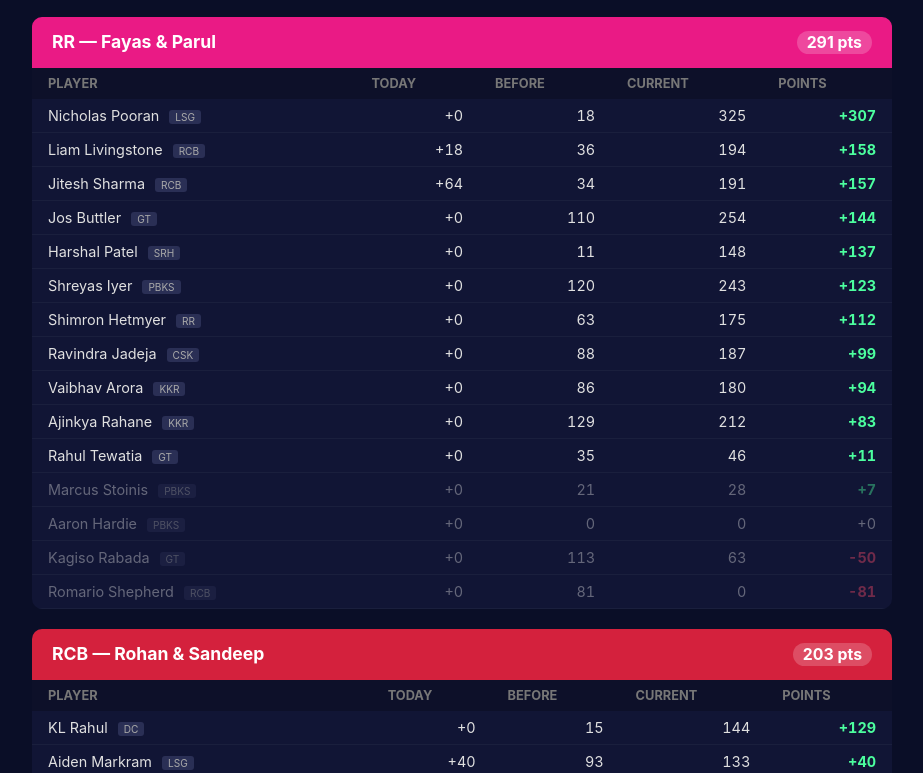
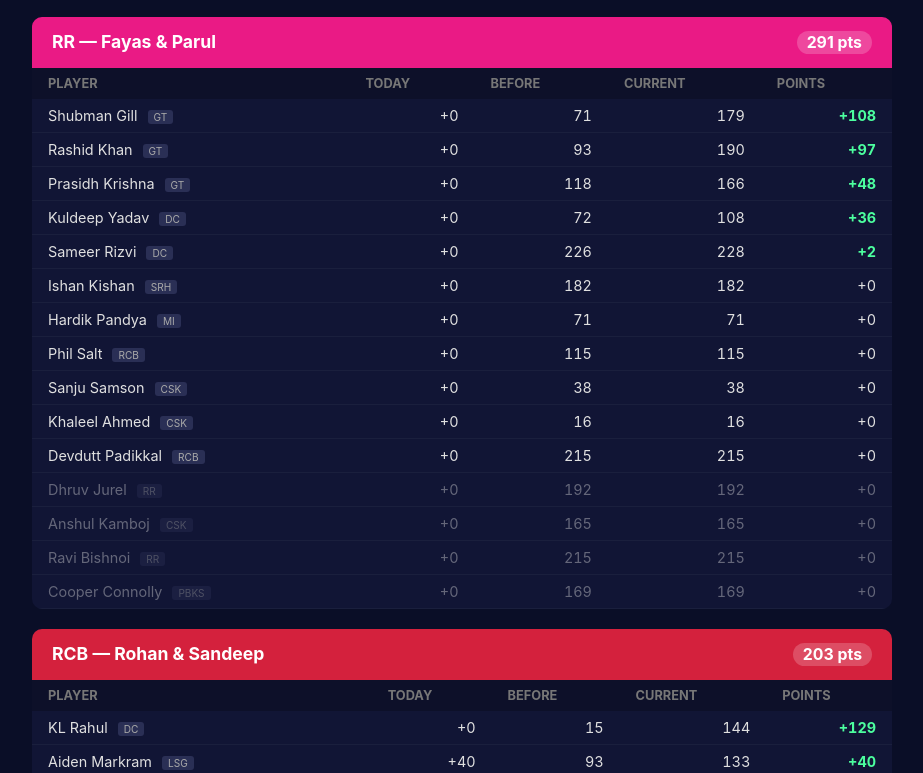
Before and after one commit to fayazfaizy/IplFantasy, a plain HTML site: page docs/index.html in a window 1280 px wide. Shown: the part 1754-2527 px from the top of the page, without its empty margins (178-1101 px from the left). Drawn offline with Linux system fonts and the light colour scheme.

Commit message:
fixed leaderboard

```diff
--- a/docs/index.html
+++ b/docs/index.html
@@ -324,109 +324,109 @@
         <thead><tr><th>Player</th><th>Today</th><th>Before</th><th>Current</th><th>Points</th></tr></thead>
         <tbody>
             <tr class="">
-              <td>Nicholas Pooran <span class="ipl-team">LSG</span></td>
+              <td>Shubman Gill <span class="ipl-team">GT</span></td>
               <td class="num">+0</td>
-              <td class="num">18</td>
-              <td class="num">325</td>
-              <td class="num pos">+307</td>
+              <td class="num">71</td>
+              <td class="num">179</td>
+              <td class="num pos">+108</td>
             </tr>
             <tr class="">
-              <td>Liam Livingstone <span class="ipl-team">RCB</span></td>
-              <td class="num">+18</td>
-              <td class="num">36</td>
-              <td class="num">194</td>
-              <td class="num pos">+158</td>
+              <td>Rashid Khan <span class="ipl-team">GT</span></td>
+              <td class="num">+0</td>
+              <td class="num">93</td>
+              <td class="num">190</td>
+              <td class="num pos">+97</td>
             </tr>
             <tr class="">
-              <td>Jitesh Sharma <span class="ipl-team">RCB</span></td>
-              <td class="num">+64</td>
-              <td class="num">34</td>
-              <td class="num">191</td>
-              <td class="num pos">+157</td>
+              <td>Prasidh Krishna <span class="ipl-team">GT</span></td>
+              <td class="num">+0</td>
+              <td class="num">118</td>
+              <td class="num">166</td>
+              <td class="num pos">+48</td>
             </tr>
             <tr class="">
-              <td>Jos Buttler <span class="ipl-team">GT</span></td>
+              <td>Kuldeep Yadav <span class="ipl-team">DC</span></td>
               <td class="num">+0</td>
-              <td class="num">110</td>
-              <td class="num">254</td>
-              <td class="num pos">+144</td>
+              <td class="num">72</td>
+              <td class="num">108</td>
+              <td class="num pos">+36</td>
             </tr>
             <tr class="">
-              <td>Harshal Patel <span class="ipl-team">SRH</span></td>
+              <td>Sameer Rizvi <span class="ipl-team">DC</span></td>
               <td class="num">+0</td>
-              <td class="num">11</td>
-              <td class="num">148</td>
-              <td class="num pos">+137</td>
+              <td class="num">226</td>
+              <td class="num">228</td>
+              <td class="num pos">+2</td>
             </tr>
             <tr class="">
-              <td>Shreyas Iyer <span class="ipl-team">PBKS</span></td>
+              <td>Ishan Kishan <span class="ipl-team">SRH</span></td>
               <td class="num">+0</td>
-              <td class="num">120</td>
-              <td class="num">243</td>
-              <td class="num pos">+123</td>
+              <td class="num">182</td>
+              <td class="num">182</td>
+              <td class="num ">+0</td>
             </tr>
             <tr class="">
-              <td>Shimron Hetmyer <span class="ipl-team">RR</span></td>
+              <td>Hardik Pandya <span class="ipl-team">MI</span></td>
               <td class="num">+0</td>
-              <td class="num">63</td>
-              <td class="num">175</td>
-              <td class="num pos">+112</td>
+              <td class="num">71</td>
+              <td class="num">71</td>
+              <td class="num ">+0</td>
             </tr>
             <tr class="">
-              <td>Ravindra Jadeja <span class="ipl-team">CSK</span></td>
+              <td>Phil Salt <span class="ipl-team">RCB</span></td>
               <td class="num">+0</td>
-              <td class="num">88</td>
-              <td class="num">187</td>
-              <td class="num pos">+99</td>
+              <td class="num">115</td>
+              <td class="num">115</td>
+              <td class="num ">+0</td>
             </tr>
             <tr class="">
-              <td>Vaibhav Arora <span class="ipl-team">KKR</span></td>
+              <td>Sanju Samson <span class="ipl-team">CSK</span></td>
               <td class="num">+0</td>
-              <td class="num">86</td>
-              <td class="num">180</td>
-              <td class="num pos">+94</td>
+              <td class="num">38</td>
+              <td class="num">38</td>
+              <td class="num ">+0</td>
             </tr>
             <tr class="">
-              <td>Ajinkya Rahane <span class="ipl-team">KKR</span></td>
+              <td>Khaleel Ahmed <span class="ipl-team">CSK</span></td>
               <td class="num">+0</td>
-              <td class="num">129</td>
-              <td class="num">212</td>
-              <td class="num pos">+83</td>
+              <td class="num">16</td>
+              <td class="num">16</td>
+              <td class="num ">+0</td>
             </tr>
             <tr class="">
-              <td>Rahul Tewatia <span class="ipl-team">GT</span></td>
+              <td>Devdutt Padikkal <span class="ipl-team">RCB</span></td>
               <td class="num">+0</td>
-              <td class="num">35</td>
-              <td class="num">46</td>
-              <td class="num pos">+11</td>
-            </tr>
-            <tr class="bench">
-              <td>Marcus Stoinis <span class="ipl-team">PBKS</span></td>
-              <td class="num">+0</td>
-              <td class="num">21</td>
-              <td class="num">28</td>
-              <td class="num pos">+7</td>
-            </tr>
-            <tr class="bench">
-              <td>Aaron Hardie <span class="ipl-team">PBKS</span></td>
-              <td class="num">+0</td>
-              <td class="num">0</td>
-              <td class="num">0</td>
+              <td class="num">215</td>
+              <td class="num">215</td>
               <td class="num ">+0</td>
             </tr>
             <tr class="bench">
-              <td>Kagiso Rabada <span class="ipl-team">GT</span></td>
+              <td>Dhruv Jurel <span class="ipl-team">RR</span></td>
               <td class="num">+0</td>
-              <td class="num">113</td>
-              <td class="num">63</td>
-              <td class="num neg">-50</td>
+              <td class="num">192</td>
+              <td class="num">192</td>
+              <td class="num ">+0</td>
             </tr>
             <tr class="bench">
-              <td>Romario Shepherd <span class="ipl-team">RCB</span></td>
+              <td>Anshul Kamboj <span class="ipl-team">CSK</span></td>
               <td class="num">+0</td>
-              <td class="num">81</td>
-              <td class="num">0</td>
-              <td class="num neg">-81</td>
+              <td class="num">165</td>
+              <td class="num">165</td>
+              <td class="num ">+0</td>
+            </tr>
+            <tr class="bench">
+              <td>Ravi Bishnoi <span class="ipl-team">RR</span></td>
+              <td class="num">+0</td>
+              <td class="num">215</td>
+              <td class="num">215</td>
+              <td class="num ">+0</td>
+            </tr>
+            <tr class="bench">
+              <td>Cooper Connolly <span class="ipl-team">PBKS</span></td>
+              <td class="num">+0</td>
+              <td class="num">169</td>
+              <td class="num">169</td>
+              <td class="num ">+0</td>
             </tr></tbody>
       </table>
       </div>
@@ -683,8 +683,8 @@
               <td>Tristan Stubbs <span class="ipl-team">DC</span></td>
               <td class="num">+0</td>
               <td class="num">83</td>
-              <td class="num">155</td>
-              <td class="num pos">+72</td>
+              <td class="num">94</td>
+              <td class="num pos">+11</td>
             </tr>
             <tr class="">
               <td>Abhishek Sharma <span class="ipl-team">SRH</span></td>
@@ -711,64 +711,64 @@
               <td>Marco Jansen <span class="ipl-team">PBKS</span></td>
               <td class="num">+0</td>
               <td class="num">91</td>
-              <td class="num">98</td>
-              <td class="num pos">+7</td>
-            </tr>
-            <tr class="">
-              <td>Vaibhav Suryavanshi <span class="ipl-team">RR</span></td>
-              <td class="num">+0</td>
-              <td class="num">0</td>
-              <td class="num">0</td>
+              <td class="num">91</td>
               <td class="num ">+0</td>
-            </tr>
-            <tr class="">
-              <td>Abhishek Sharma <span class="ipl-team">SRH</span></td>
-              <td class="num">+0</td>
-              <td class="num">89</td>
-              <td class="num">85</td>
-              <td class="num neg">-4</td>
-            </tr>
-            <tr class="">
-              <td>Tim David <span class="ipl-team">RCB</span></td>
-              <td class="num">+21</td>
-              <td class="num">134</td>
-              <td class="num">117</td>
-              <td class="num neg">-17</td>
             </tr>
             <tr class="">
               <td>Nitish Kumar Reddy <span class="ipl-team">SRH</span></td>
               <td class="num">+0</td>
               <td class="num">205</td>
-              <td class="num">171</td>
-              <td class="num neg">-34</td>
+              <td class="num">205</td>
+              <td class="num ">+0</td>
+            </tr>
+            <tr class="">
+              <td>Ryan Rickelton <span class="ipl-team">MI</span></td>
+              <td class="num">+0</td>
+              <td class="num">156</td>
+              <td class="num">156</td>
+              <td class="num ">+0</td>
+            </tr>
+            <tr class="">
+              <td>Vaibhav Sooryavanshi <span class="ipl-team">RR</span></td>
+              <td class="num">+0</td>
+              <td class="num">200</td>
+              <td class="num">200</td>
+              <td class="num ">+0</td>
+            </tr>
+            <tr class="">
+              <td>Tim David <span class="ipl-team">RCB</span></td>
+              <td class="num">+0</td>
+              <td class="num">134</td>
+              <td class="num">134</td>
+              <td class="num ">+0</td>
             </tr>
             <tr class="bench">
-              <td>Yuzvendra Chahal <span class="ipl-team">PBKS</span></td>
+              <td>Shardul Thakur <span class="ipl-team">MI</span></td>
+              <td class="num">+0</td>
+              <td class="num">113</td>
+              <td class="num">113</td>
+              <td class="num ">+0</td>
+            </tr>
+            <tr class="bench">
+              <td>Riyan Parag <span class="ipl-team">RR</span></td>
               <td class="num">+0</td>
               <td class="num">95</td>
-              <td class="num">39</td>
-              <td class="num neg">-56</td>
+              <td class="num">95</td>
+              <td class="num ">+0</td>
             </tr>
             <tr class="bench">
-              <td>Rishabh Pant <span class="ipl-team">LSG</span></td>
+              <td>Mitchell Santner <span class="ipl-team">MI</span></td>
               <td class="num">+0</td>
-              <td class="num">139</td>
-              <td class="num">65</td>
-              <td class="num neg">-74</td>
-            </tr>
-            <tr class="bench">
-              <td>Yashasvi Jaiswal <span class="ipl-team">RR</span></td>
-              <td class="num">+0</td>
-              <td class="num">263</td>
-              <td class="num">179</td>
-              <td class="num neg">-84</td>
+              <td class="num">51</td>
+              <td class="num">51</td>
+              <td class="num ">+0</td>
             </tr>
             <tr class="bench">
               <td>Eshan Malinga <span class="ipl-team">SRH</span></td>
               <td class="num">+0</td>
               <td class="num">107</td>
-              <td class="num">0</td>
-              <td class="num neg">-107</td>
+              <td class="num">107</td>
+              <td class="num ">+0</td>
             </tr></tbody>
       </table>
       </div>
```
